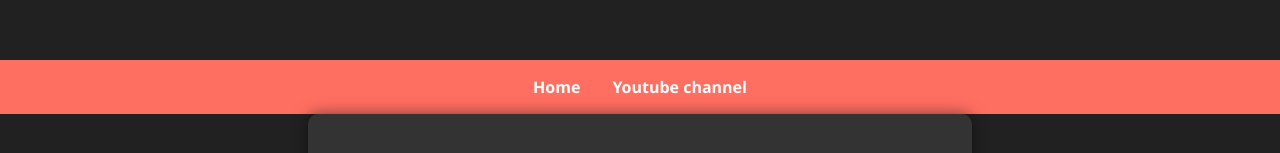
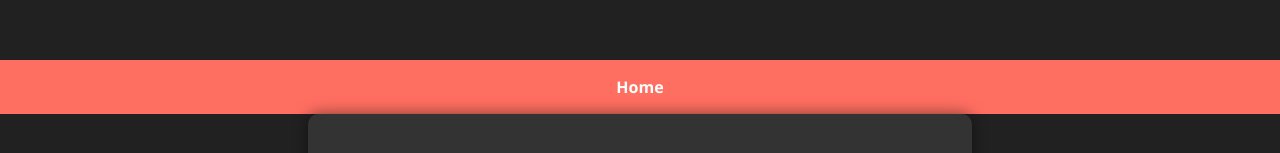
Before and after one commit to sivammohapatra1310/Guess-The-Number, a plain HTML site: page index.html in a window 1280 px wide. Shown: the part 124-277 px from the top of the page. Drawn offline with Linux system fonts and the light colour scheme.

Commit message:
Update index.html

```diff
--- a/index.html
+++ b/index.html
@@ -12,7 +12,6 @@
 <body>
     <nav>
         <a href="/" aria-current="page">Home</a>
-        <a target="_blank" href="https://www.youtube.com/@chaiaurcode">Youtube channel</a>
     </nav>
 
     <div id="wrapper">
```
